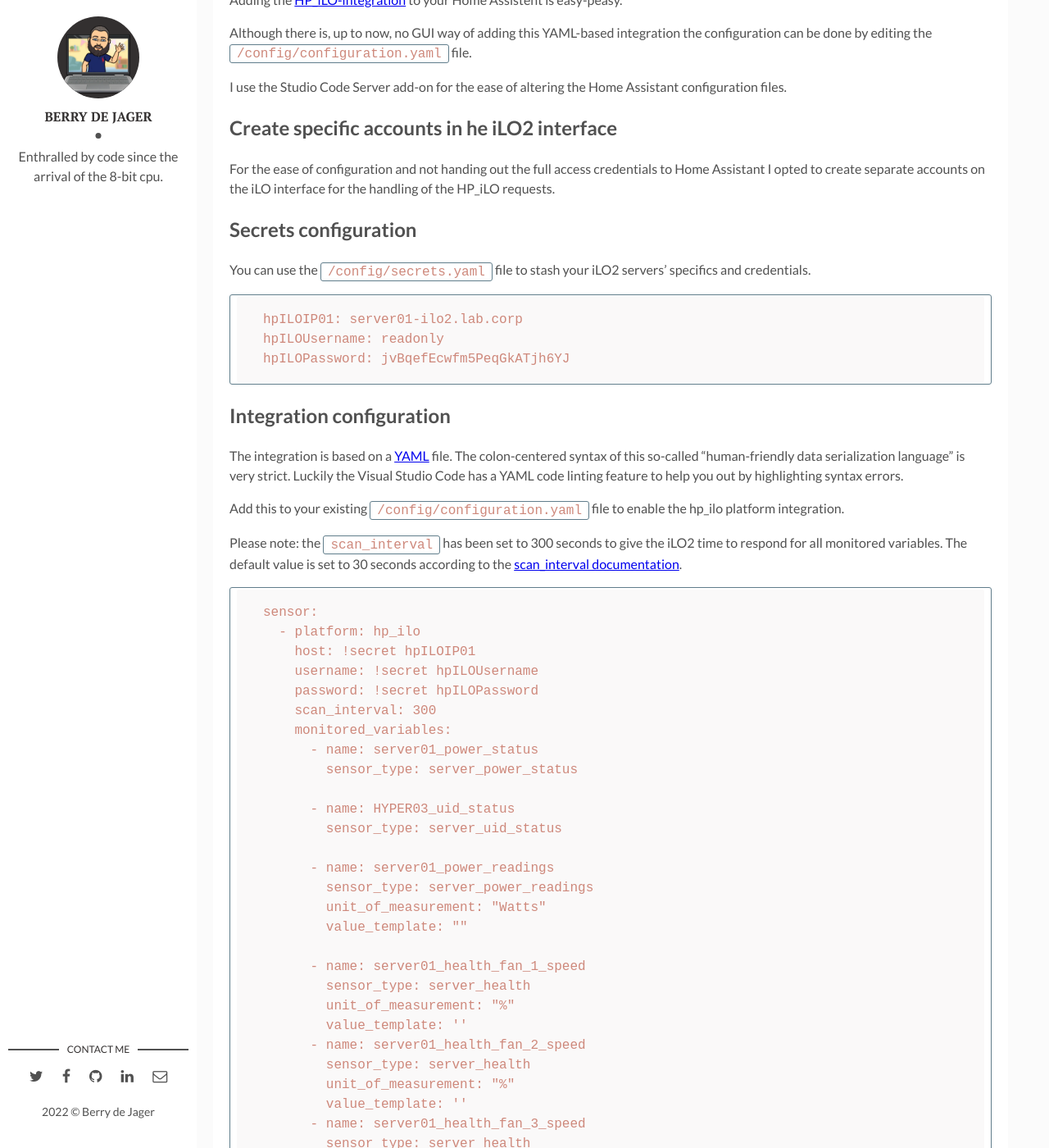
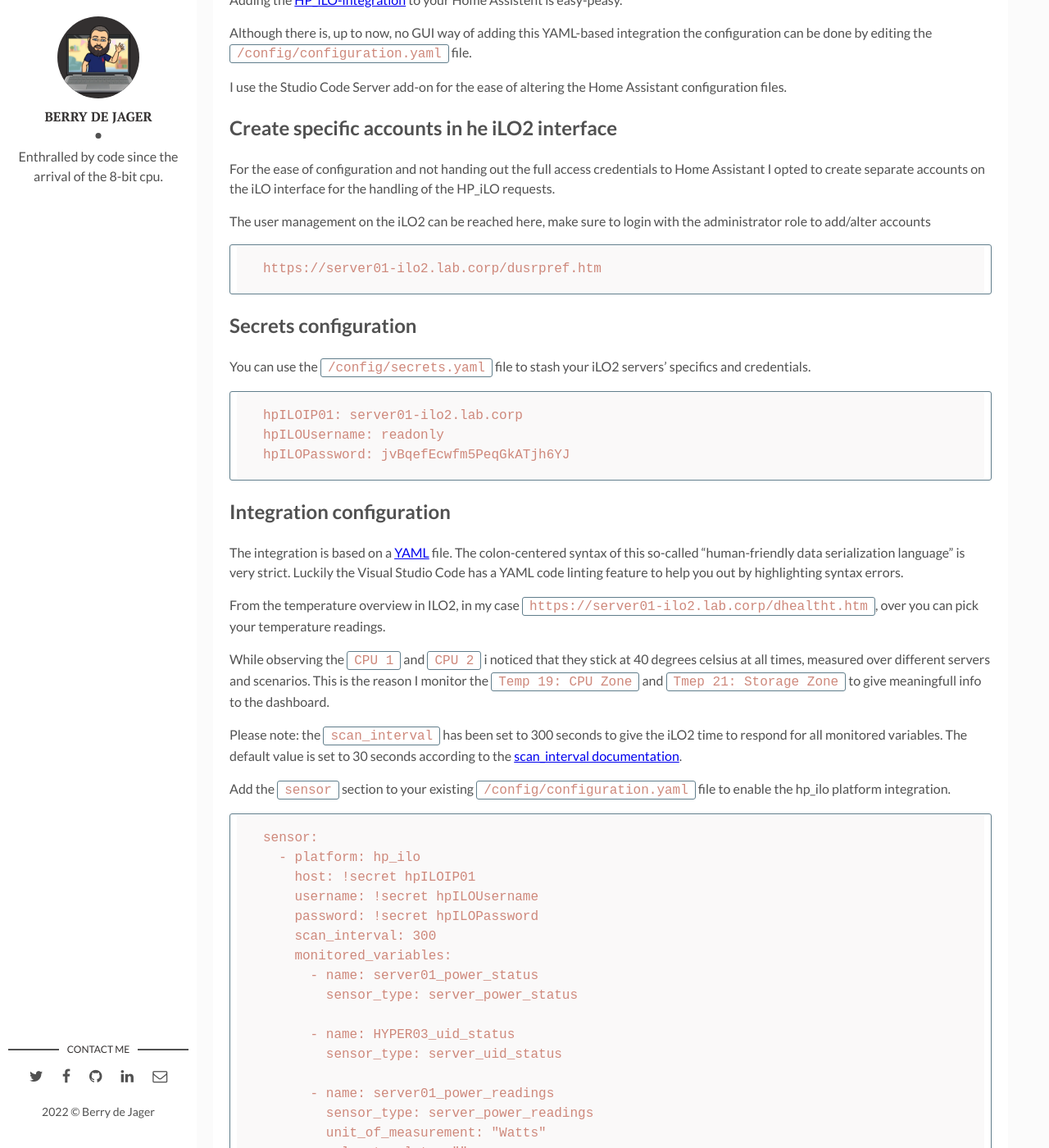
Before and after one commit to berrydejager/code, a Jekyll site: the page built from _posts/2022-04-26-Home-Assistant-iLO2.markdown, in a window 1280 px wide and 1400 px high, scrolled down 1456 px. Shown: the whole window at 82% size. Built offline with Jekyll 4.4.1, drawn with Linux system fonts in a browser that asks for light colours.

Commit message:
Update 2022-04-26-Home-Assistant-iLO2.markdown

````diff
--- a/_posts/2022-04-26-Home-Assistant-iLO2.markdown
+++ b/_posts/2022-04-26-Home-Assistant-iLO2.markdown
@@ -37,6 +37,12 @@ I use the Studio Code Server add-on for the ease of altering the Home Assistant
 
 For the ease of configuration and not handing out the full access credentials to Home Assistant I opted to create separate accounts on the iLO interface for the handling of the HP_iLO requests.
 
+The user management on the iLO2 can be reached here, make sure to login with the administrator role to add/alter accounts
+
+```
+https://server01-ilo2.lab.corp/dusrpref.htm
+```
+
 ## Secrets configuration
 
 You can use the `/config/secrets.yaml` file to stash your iLO2 servers' specifics and credentials.
@@ -51,10 +57,15 @@ hpILOPassword: jvBqefEcwfm5PeqGkATjh6YJ
 
 The integration is based on a [YAML](https://yaml.org/) file. The colon-centered syntax of this so-called "human-friendly data serialization language" is very strict. Luckily the Visual Studio Code has a YAML code linting feature to help you out by highlighting syntax errors.
 
+From the temperature overview in ILO2, in my case `https://server01-ilo2.lab.corp/dhealtht.htm`, over you can pick your temperature readings.
 
-Add this to your existing `/config/configuration.yaml` file to enable the hp_ilo platform integration.
+While observing the `CPU 1` and `CPU 2` i noticed that they stick at 40 degrees celsius at all times, measured over different servers and scenarios. This is the reason I monitor the `Temp 19: CPU Zone` and `Tmep 21: Storage Zone` to give meaningfull info to the dashboard.
 
 Please note: the `scan_interval` has been set to 300 seconds to give the iLO2 time to respond for all monitored variables. The default value is set to 30 seconds according to the [scan_interval documentation](https://www.home-assistant.io/docs/configuration/platform_options/#scan-interval).
+
+
+Add the `sensor` section to your existing `/config/configuration.yaml` file to enable the hp_ilo platform integration.
+
 ```
 sensor:
   - platform: hp_ilo
````
